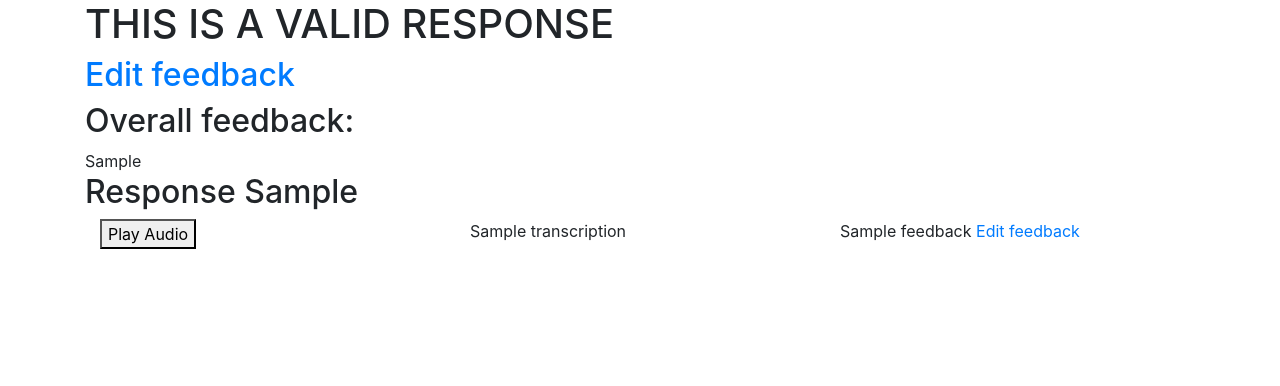
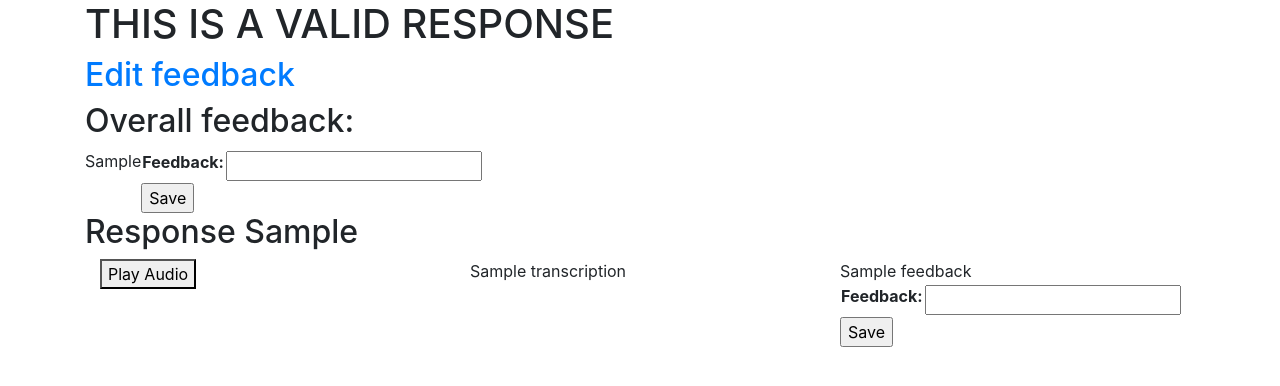
Before and after one commit to ericharper1/Simulated-Conversations, a Django app: template simcon_project/templates/view_response.html in a window 1280 px wide. Shown: the top 386 px of the page. Run offline with Django 3.2, Linux system fonts and the light colour scheme; tables that the repository leaves empty hold one stand-in row (values such as "Sample post"); the template is opened without the code that fills it: values that come from a table or form of the project are taken from there, most other values are stand-ins (such as "Sample title", 1, 10 or a date in 2020); some libraries are stand-ins or nearby versions.

Commit message:
form changing

```diff
--- a/simcon_project/templates/view_response.html
+++ b/simcon_project/templates/view_response.html
@@ -30,9 +30,16 @@
             <div class="row">
                 <h2>Overall feedback:</h2>
             </div>
-            <div class="row">
+            <dv class="row">
             {{response.feedback}}
-            </div>
+                <form action="" method="post">
+                    {% csrf_token %}
+                    <table>
+                        {{ form.as_table }}
+                    </table>
+                    <input type="submit" value="Save">
+                </form>
+            </dv>
             {% for node in response_nodes %}
                 <div class="row">
                     <h2> Response {{node.position_in_sequence}}</h2>
@@ -62,7 +69,15 @@
                        {{node.transcription}}
                     </div>
                     <div class="col-sm-4" id="feedback">
-                        {{node.feedback}} <a href="{% url 'UpdateNodeResponseFeedback' node.id %}">Edit feedback</a>
+                        {{node.feedback}}
+                        <form action="" method="post">
+                          {% csrf_token %}
+                          <table>
+                          {{ nodeform.as_table }}
+                          </table>
+                          <input type="submit" value="Save">
+                        </form>
+                        <!--{{node.feedback}} <a href="{% url 'UpdateNodeResponseFeedback' node.id %}">Edit feedback</a>-->
                     </div>
                </div>
             {% endfor %}
--- a/simcon_project/users/forms.py
+++ b/simcon_project/users/forms.py
@@ -19,4 +19,4 @@ class CustomUserChangeForm(UserChangeForm):
 
 class UpdateFeedback(forms.Form):
 
-    feedback = forms.CharField(help_text="Enter new Feedback")
+    feedback = forms.CharField()
```
Also changed, not shown: simcon_project/users/views/view_response.py (+10 -8 lines).
